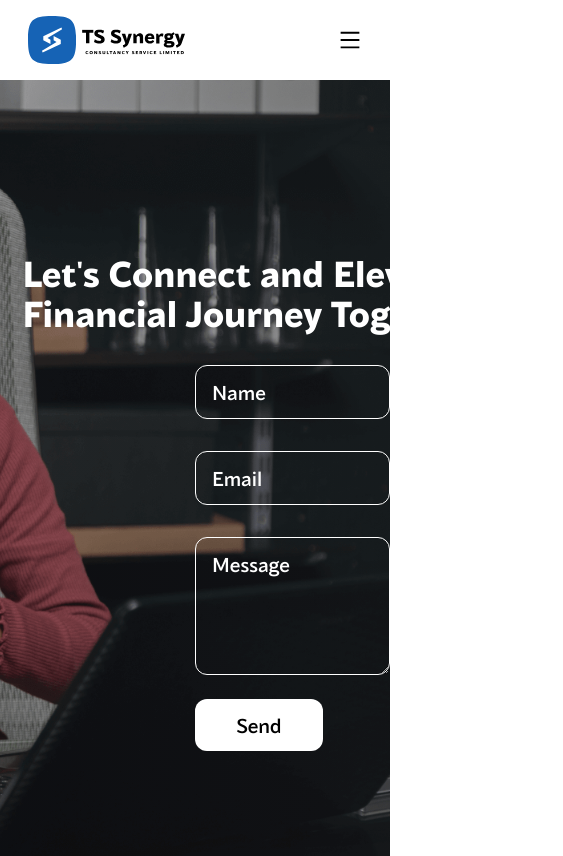
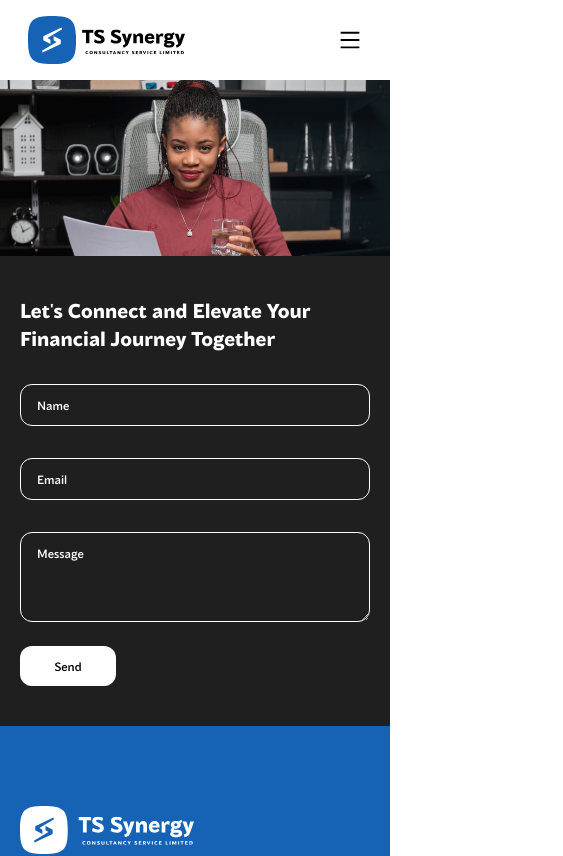
Before and after one commit to ayowayne123/ts-synergy, a Next.js app: page /engage in a window 390 px wide. Shown: the top 856 px of the page, 563 px wide, since content can reach past the window. Built offline with nearby package versions, Linux system fonts and the light colour scheme.

Commit message:
Style: Engage page mobile responsive

```diff
--- a/app/engage/page.js
+++ b/app/engage/page.js
@@ -4,23 +4,26 @@ import engage from '@/public/engageBackground.png'
 
 function EngagePage() {
   return (
-    <div className='h-dvh min-h-[750px] w-full relative'>
+    <div className='md:h-dvh lg:min-h-[750px] md:min-h-[600px] w-full relative'>
+        <div className='md:h-full h-44  w-full relative'>
       <Image src={engage} className='object-cover object-right-top' alt='Woman smiling with laptop' fill/>
-      <div className='h-full w-full bg-gradient-to-r from-[#1f1f1f50] to-[#1f1f1f70] absolute inset-0 text-white'>
-        <div className='grid grid-cols-2 h-full w-full items-center'>
-            <div className='col-start-2 flex flex-col items-center'>
-                <h2 className='font-bold text-4xl w-[540px] text-left'>Let&apos;s Connect and Elevate Your Financial Journey Together</h2>
+        </div>
+
+      <div className='h-full w-full bg-[#1f1f1f] md:bg-transparent md:bg-gradient-to-r from-[#1f1f1f50] to-[#1f1f1f70] md:absolute md:inset-0 text-white'>
+        <div className='grid lg:grid-cols-2 h-full w-full items-center py-10 px-5 lg:px-0'>
+            <div className='lg:col-start-2 flex flex-col items-center'>
+                <h2 className='font-bold text-xl md:text-2xl lg:text-4xl lg:w-[540px] text-left'>Let&apos;s Connect and Elevate Your Financial Journey Together</h2>
                 <form className='w-full max-w-lg'>
               <div className='flex flex-col mt-6'>
-                <input type='text' id='name' name='name' placeholder='Name' className='mt-2 placeholder:text-white border border-white bg-transparent rounded-xl py-3 px-4 text-xl font-medium text-white focus:outline-none focus:border-blue-600' />
+                <input type='text' id='name' name='name' placeholder='Name' className='mt-2 placeholder:text-white border border-white bg-transparent rounded-xl py-3 px-4  md:text-lg text-xs lg:text-xl font-medium text-white focus:outline-none focus:border-blue-600' />
               </div>
               <div className='flex flex-col mt-6'>
-                <input type='email' id='email' name='email' placeholder='Email' className='mt-2 placeholder:text-white border border-white bg-transparent rounded-xl py-3 px-4 text-xl font-medium text-white focus:outline-none focus:border-blue-600' />
+                <input type='email' id='email' name='email' placeholder='Email' className='mt-2 placeholder:text-white border border-white bg-transparent rounded-xl py-3 px-4  md:text-lg text-xs lg:text-xl font-medium text-white focus:outline-none focus:border-blue-600' />
               </div>
               <div className='flex flex-col mt-6'>
-                <textarea id='message' name='message' placeholder='Message' rows='4' className='mt-2 placeholder:text-white border border-white bg-transparent rounded-xl py-3 px-4 text-xl font-medium text-white focus:outline-none focus:border-blue-600'></textarea>
+                <textarea id='message' name='message' placeholder='Message' rows='4' className='mt-2 placeholder:text-white border border-white bg-transparent rounded-xl py-3 px-4  md:text-lg text-xs lg:text-xl font-medium text-white focus:outline-none focus:border-blue-600'></textarea>
               </div>
-              <button type='submit' className='mt-6 bg-white text-black py-3 px-4 rounded-xl w-32 text-xl font-medium hover:bg-synergyBlue transition-colors duration-300'>Send</button>
+              <button type='submit' className='mt-6 bg-white text-black py-3 px-4 rounded-xl lg:w-32 w-24  md:text-lg text-xs lg:text-xl font-medium hover:bg-synergyBlue transition-colors duration-300'>Send</button>
             </form>
             </div>
 
--- a/app/hero.jsx
+++ b/app/hero.jsx
@@ -9,20 +9,20 @@ import Image from "next/image";
 function Hero() {
   return (
     <div className="  flex flex-col jusify-between font-light overflow-hidden ">
-        <div className="relative lg:max-h-[1000px]">
-        <div className="container px-5  lg:px-8 font-light grid lg:grid-cols-2 relative items-center    pt-10 md:pt-20 xl:pt-24 lg:h-[calc(100vh_-_100px)] md:h-[calc(100vh_-_70px)] min-h-[380px] max-h-[840px] ">
-        <div className="w-full flex items-center lg:items-start flex-col">
-        <h1 className="text-synergyBlue font-bold lg:max-w-[900px] max-w-[261px] md:max-w-[500px] lg:px-0 px-2
-         lg:text-[64px] text-3xl md:text-5xl flex mx-auto text-center lg:text-left lg:mb-6 mb-2 lg:mt-0 mt-8 ">Empowering Financial Success Together</h1>
-         <span className="py-2 lg:py-3 lg:max-w-[630px] max-w-[281px] md:max-w-[470px] flex mx-auto text-center lg:text-left lg:text-2xl md:text-lg text-sm lg:leading-9 lg:my-2 my-1">
+        <div className="relative lg:max-h-[1000px] md:max-h-[800px]">
+        <div className="container px-5  lg:px-8 font-light grid md:grid-cols-2 relative items-center    pt-10 md:pt-16 lg:pt-20 xl:pt-24 lg:h-[calc(100vh_-_100px)] md:h-[calc(100vh_-_200px)] min-h-[380px] max-h-[840px] ">
+        <div className="w-full flex items-center md:items-start flex-col">
+        <h1 className="text-synergyBlue font-bold lg:max-w-[900px] max-w-[261px] md:max-w-[600px] md:px-0 px-2
+         lg:text-6xl text-3xl md:text-4xl flex mx-auto text-center md:text-left lg:mb-6 mb-2 lg:mt-0 mt-8 md:mt-4 ">Empowering Financial Success Together</h1>
+         <span className="py-2 lg:py-3 lg:max-w-[630px] max-w-[281px] md:max-w-[470px] flex mx-auto text-center md:text-left lg:text-2xl md:text-lg text-sm lg:leading-9 lg:my-2 my-1">
          We empower your financial success. With expertise, integrity, and innovation, we provide tailored consultancy services. Let&apos;s unlock your potential together.
          </span>
          <div className="flex md:flex-row flex-col pt-6 lg:gap-4 gap-6">
          <Link href='/services' className="bg-synergyBlue  flex rounded-full items-center justify-between  hover:opacity-70
-          text-white lg:w-[230px] md:w-52 w-[135px] md:h-[60px] h-12 lg:h-[69px] lg:text-lg text-xs md:text-base font-semibold px-4 lg:px-6  ">
+          text-white lg:w-[230px] md:w-40 w-[135px] md:h-[60px] h-12 lg:h-[69px] lg:text-lg text-xs md:text-base font-semibold px-4 lg:px-6  ">
             <span>Learn More</span><FaArrowRight size={16}/></Link>
             <Link href='/engage' className="bg-white border border-black  flex rounded-full items-center justify-between  hover:opacity-70
-          text-black  lg:w-[230px] md:w-52 w-[135px] md:h-[60px] h-12 lg:h-[69px] lg:text-lg text-xs md:text-base font-semibold px-4 lg:px-6  ">
+          text-black  lg:w-[230px] md:w-40 w-[135px] md:h-[60px] h-12 lg:h-[69px] lg:text-lg text-xs md:text-base font-semibold px-4 lg:px-6  ">
             <span>Engage Us</span><FaArrowRight size={16}/></Link>
          </div>
 
@@ -32,15 +32,15 @@ function Hero() {
 
 
          </div>
-        <div className="lg:absolute lg:w-[700px] w-full h-screen hidden lg:flex overflow-hidden top-0 right-0 -z-10">
+        <div className="md:absolute lg:w-[700px] md:w-[450px] w-full h-screen hidden md:flex overflow-hidden top-0 right-0 -z-10">
             <div className="relative h-full w-full ">
-            <Image src={smiling} className="object-contain h-full  w-full "  alt="people smiling" fill priority
+            <Image src={smiling} className="object-contain h-full  w-full md:object-right lg:object-center "  alt="people smiling" fill priority
             sizes="(max-width: 768px) 100vw, (max-width: 50vw" />
             </div>
 
             </div>
-            <div className="h-[320px] relative lg:hidden -translate-y-12 ">
-            <div className=" absolute translate-y-8 w-full  lg:hidden block h-[400px] overflow-hidden top-0 right-0 -z-10">
+            <div className="h-[320px] relative md:hidden -translate-y-12 ">
+            <div className=" absolute translate-y-8 w-full  md:hidden block h-[400px] overflow-hidden top-0 right-0 -z-10">
             <div className="relative h-[481px] w-full ">
             <Image src={smiling} className="object-contain h-full  w-full "  alt="people smiling" fill priority
             sizes="(max-width: 768px) 100vw, (max-width: 50vw" />
--- a/app/info.jsx
+++ b/app/info.jsx
@@ -78,7 +78,7 @@ const Info = () => {
           Experience our expertise and innovation to unlock your financial potential.</p>
 
 
-                <div  className="grid gap-6 lg:grid-flow-col   lg:py-16 py-8  z-20  overflow-x-scroll no-scrollbar">
+                <div  className="grid gap-6 lg:grid-flow-col md:grid-cols-2 lg:grid-cols-none  lg:py-16 py-8  z-20  overflow-x-scroll no-scrollbar">
              {cardData.map((card, index) => (
                 <Card card={card} key={index}/>
                 ))}
```
